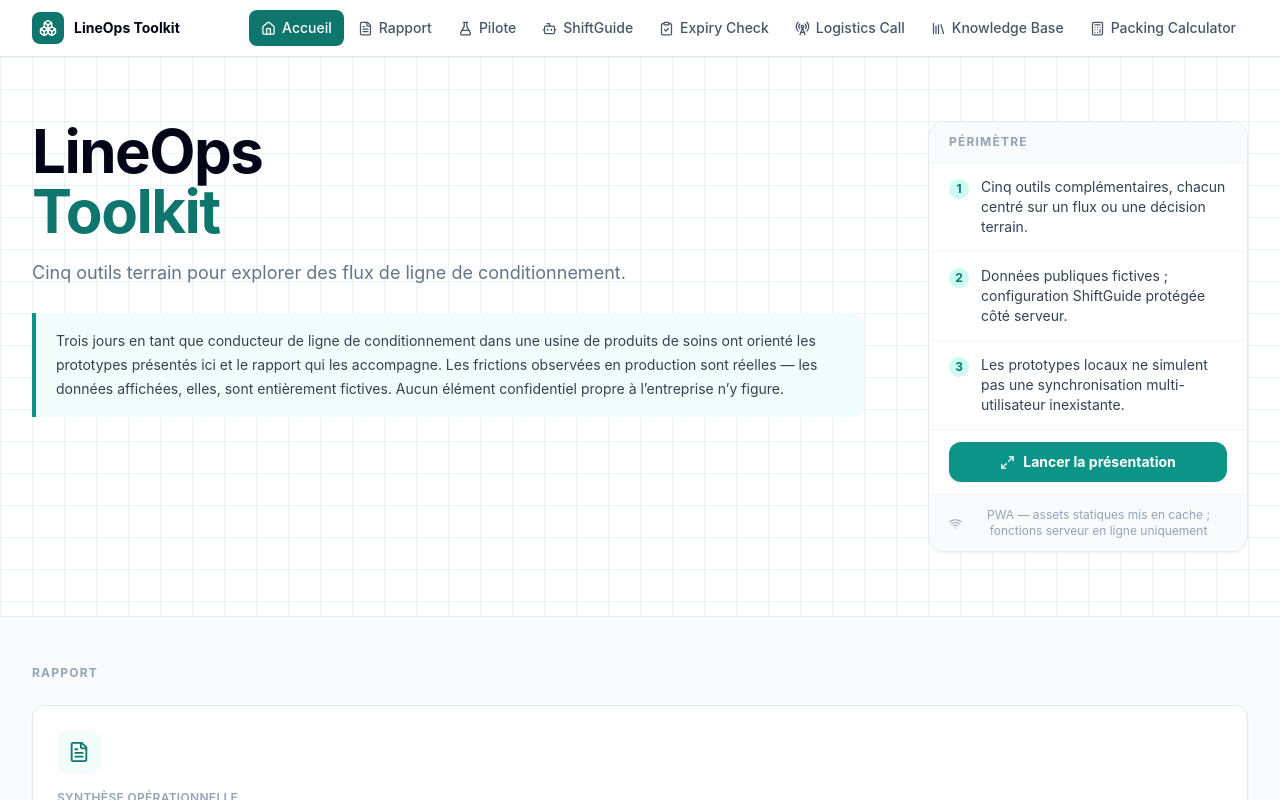
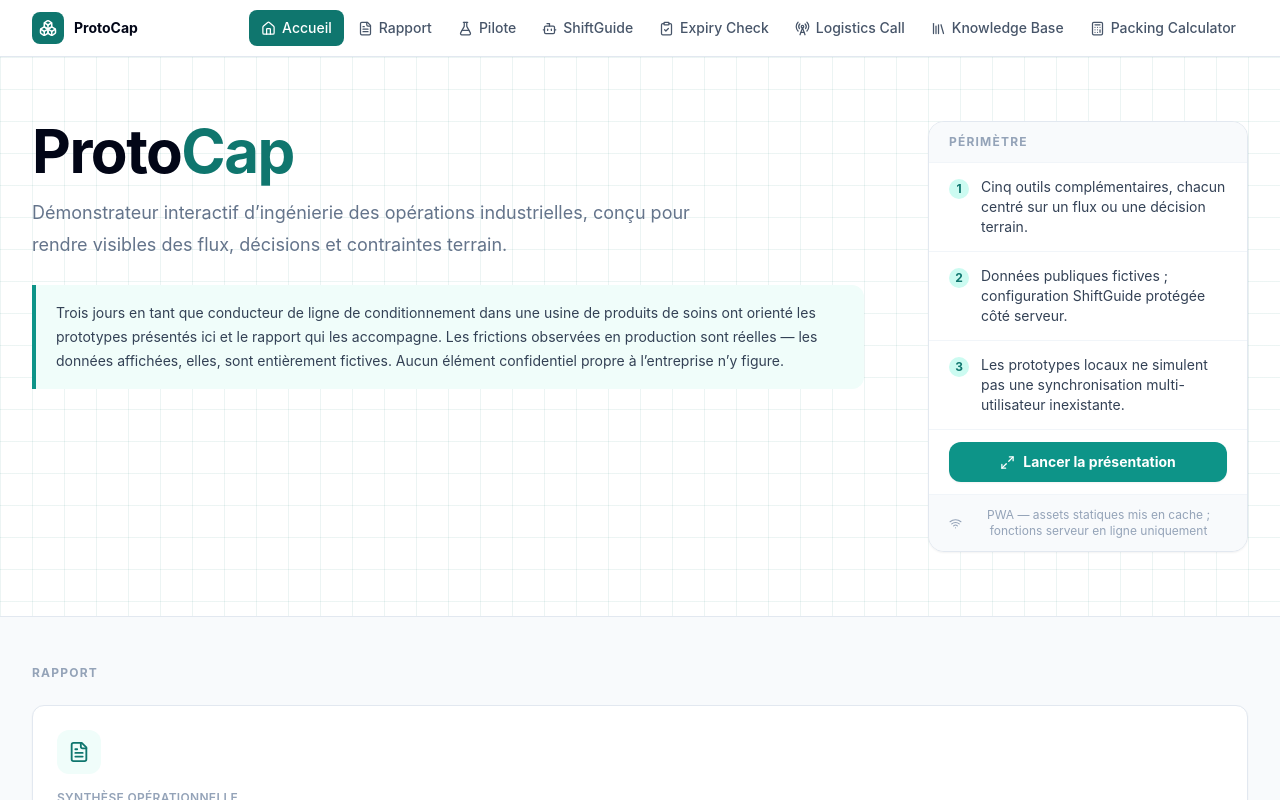
Before and after one commit to AmineAKIK/protocap, a React (Vite) app: page / in a window 1280 px wide. Shown: the top 800 px of the page. Built offline with nearby package versions, Linux system fonts and the light colour scheme.

Commit message:
refactor: align product identity around ProtoCap (#75)
Make ProtoCap the canonical product identity across package metadata, browser/PWA surfaces, application shell, home hero and README; preserve functional module names; and add a regression test guarding against retired LineOps Toolkit branding.

```diff
--- a/index.html
+++ b/index.html
@@ -6,10 +6,10 @@
     <meta name="theme-color" content="#0f766e" />
     <meta
       name="description"
-      content="LineOps Toolkit, prototypes génériques pour fluidifier certains usages terrain en environnement de production."
+      content="ProtoCap, démonstrateur interactif d’ingénierie des opérations industrielles pour les équipes de production."
     />
     <link rel="icon" type="image/svg+xml" href="/pwa-icon.svg" />
-    <title>LineOps Toolkit</title>
+    <title>ProtoCap</title>
   </head>
   <body>
     <div id="root"></div>
--- a/package.json
+++ b/package.json
@@ -1,7 +1,8 @@
 {
-  "name": "lineops-toolkit",
+  "name": "protocap",
   "private": true,
   "version": "0.1.0",
+  "description": "Interactive industrial-operations engineering demonstrator for manufacturing teams.",
   "type": "module",
   "engines": {
     "node": ">=24.0.0"
--- a/src/components/AppShell.tsx
+++ b/src/components/AppShell.tsx
@@ -31,7 +31,7 @@ export function AppShell({ children }: AppShellProps) {
             <span className="grid h-8 w-8 place-items-center rounded-lg bg-teal-700 text-white">
               <Boxes size={18} />
             </span>
-            <span className="hidden text-sm font-bold text-slate-950 sm:block">LineOps Toolkit</span>
+            <span className="hidden text-sm font-bold text-slate-950 sm:block">ProtoCap</span>
           </Link>
 
           {/* Desktop nav */}
--- a/src/pages/HomePage.tsx
+++ b/src/pages/HomePage.tsx
@@ -57,11 +57,10 @@ export function HomePage() {
           <div className="flex flex-col gap-8 lg:flex-row lg:items-start lg:gap-16">
             <div className="min-w-0 flex-1">
               <h1 className="text-4xl font-bold tracking-tight text-slate-950 sm:text-6xl">
-                LineOps<br />
-                <span className="text-teal-700">Toolkit</span>
+                Proto<span className="text-teal-700">Cap</span>
               </h1>
-              <p className="mt-4 text-base leading-7 text-slate-500 sm:text-lg sm:leading-8">
-                Cinq outils terrain pour explorer des flux de ligne de conditionnement.
+              <p className="mt-4 max-w-2xl text-base leading-7 text-slate-500 sm:text-lg sm:leading-8">
+                Démonstrateur interactif d’ingénierie des opérations industrielles, conçu pour rendre visibles des flux, décisions et contraintes terrain.
               </p>
               <div className="mt-6 rounded-r-xl border-l-4 border-teal-600 bg-teal-50 px-4 py-4 sm:px-5">
                 <p className="text-sm leading-6 text-slate-700">
--- a/vite.config.ts
+++ b/vite.config.ts
@@ -12,10 +12,10 @@ export default defineConfig({
       registerType: 'autoUpdate',
       includeAssets: ['pwa-icon.svg'],
       manifest: {
-        name: 'LineOps Toolkit',
-        short_name: 'LineOps',
+        name: 'ProtoCap',
+        short_name: 'ProtoCap',
         description:
-          'Prototypes génériques pour fluidifier certains usages terrain en environnement de production.',
+          'Démonstrateur interactif d’ingénierie des opérations industrielles pour les équipes de production.',
         theme_color: '#0f766e',
         background_color: '#f8fafc',
         display: 'standalone',
```
Also changed, not shown: 2 other files (tests, documents, lock files or other folders).
